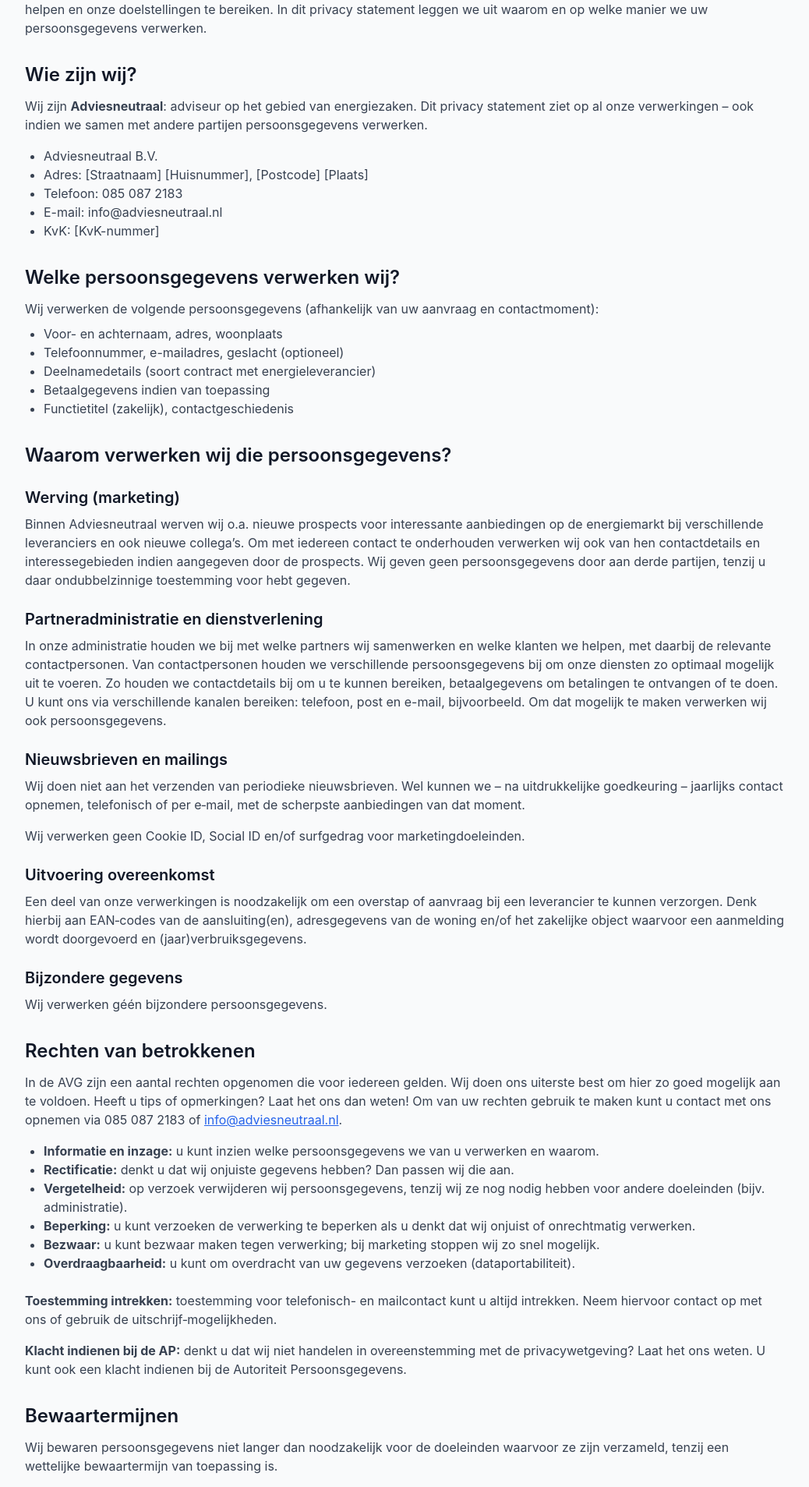
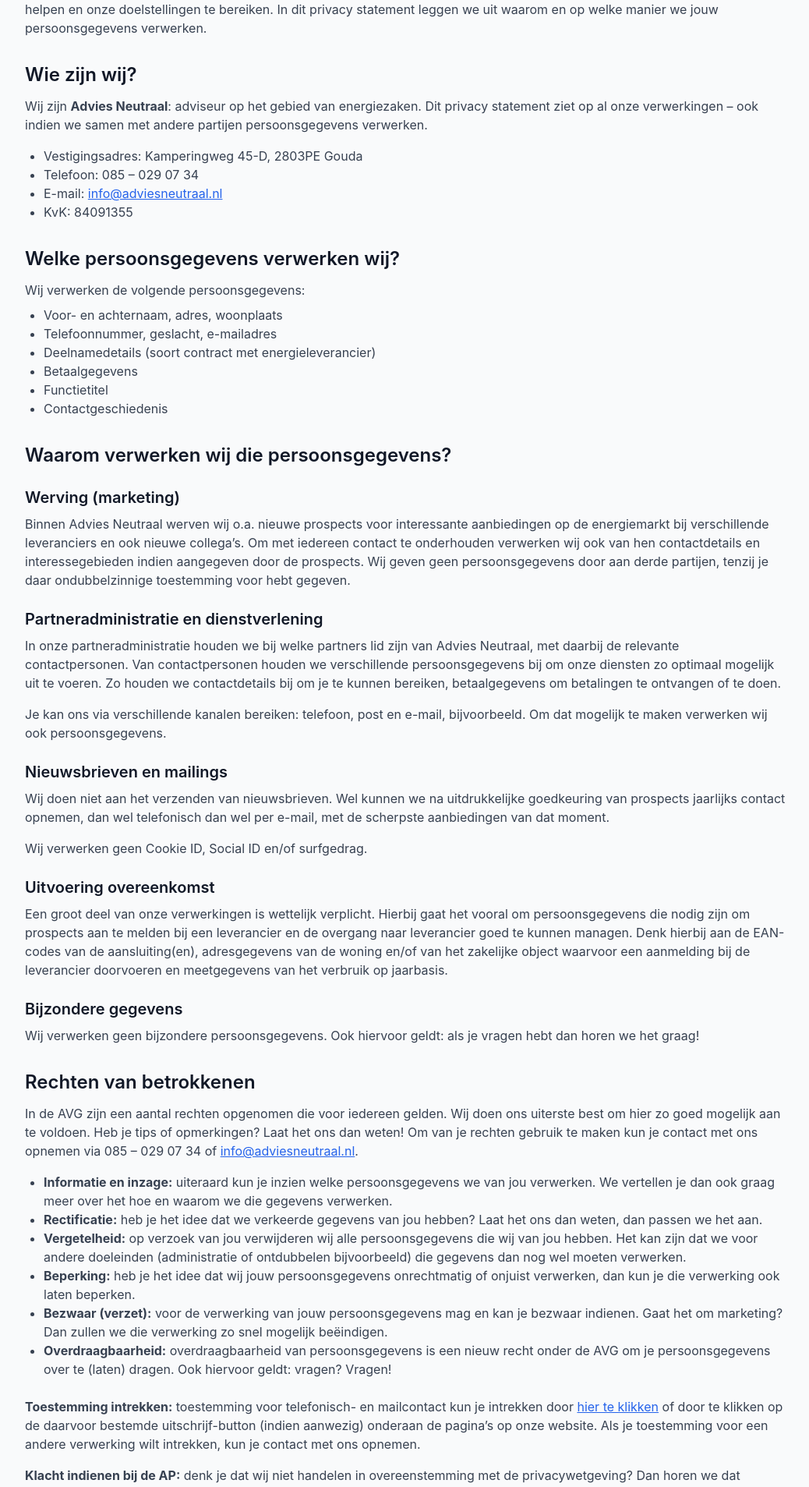
Before and after one commit to OkanLimitless/contractvergelijkers, a Next.js app: page /privacy in a window 1280 px wide. Shown: the part 244-2151 px from the top of the page at 78% size, without its empty margins (120-1158 px from the left). Built offline with nearby package versions, Linux system fonts and the light colour scheme.

Commit message:
Update privacy policy text with more precise language and details
Co-authored-by: multilog24 <multilog24@protonmail.com>

```diff
--- a/pages/privacy.tsx
+++ b/pages/privacy.tsx
@@ -24,85 +24,90 @@ export default function Privacy() {
 
           <h2 className="text-2xl font-semibold text-gray-900 mt-8 mb-3">Inleiding</h2>
           <p className="text-gray-700 mb-6">
-            Adviesneutraal verwerkt persoonsgegevens van haar klanten en websitebezoekers. Wij doen dit om u zo goed mogelijk te helpen en onze doelstellingen te bereiken. In dit privacy statement leggen we uit waarom en op welke manier we uw persoonsgegevens verwerken.
+            Advies Neutraal verwerkt persoonsgegevens van haar leden en haar klanten. Wij doen dit om onze leden zo goed mogelijk te helpen en onze doelstellingen te bereiken. In dit privacy statement leggen we uit waarom en op welke manier we jouw persoonsgegevens verwerken.
           </p>
 
           <h2 className="text-2xl font-semibold text-gray-900 mt-8 mb-3">Wie zijn wij?</h2>
           <p className="text-gray-700 mb-4">
-            Wij zijn <strong>Adviesneutraal</strong>: adviseur op het gebied van energiezaken. Dit privacy statement ziet op al onze verwerkingen – ook indien we samen met andere partijen persoonsgegevens verwerken.
+            Wij zijn <strong>Advies Neutraal</strong>: adviseur op het gebied van energiezaken. Dit privacy statement ziet op al onze verwerkingen – ook indien we samen met andere partijen persoonsgegevens verwerken.
           </p>
           <ul className="list-disc pl-6 text-gray-700 mb-6">
-            <li>Adviesneutraal B.V.</li>
-            <li>Adres: [Straatnaam] [Huisnummer], [Postcode] [Plaats]</li>
-            <li>Telefoon: 085 087 2183</li>
-            <li>E-mail: info@adviesneutraal.nl</li>
-            <li>KvK: [KvK-nummer]</li>
+            <li>Vestigingsadres: Kamperingweg 45-D, 2803PE Gouda</li>
+            <li>Telefoon: 085 – 029 07 34</li>
+            <li>E-mail: <a href="mailto:info@adviesneutraal.nl" className="text-blue-600 underline">info@adviesneutraal.nl</a></li>
+            <li>KvK: 84091355</li>
           </ul>
 
           <h2 className="text-2xl font-semibold text-gray-900 mt-8 mb-3">Welke persoonsgegevens verwerken wij?</h2>
-          <p className="text-gray-700 mb-2">Wij verwerken de volgende persoonsgegevens (afhankelijk van uw aanvraag en contactmoment):</p>
+          <p className="text-gray-700 mb-2">Wij verwerken de volgende persoonsgegevens:</p>
           <ul className="list-disc pl-6 text-gray-700 mb-6">
             <li>Voor- en achternaam, adres, woonplaats</li>
-            <li>Telefoonnummer, e-mailadres, geslacht (optioneel)</li>
+            <li>Telefoonnummer, geslacht, e-mailadres</li>
             <li>Deelnamedetails (soort contract met energieleverancier)</li>
-            <li>Betaalgegevens indien van toepassing</li>
-            <li>Functietitel (zakelijk), contactgeschiedenis</li>
+            <li>Betaalgegevens</li>
+            <li>Functietitel</li>
+            <li>Contactgeschiedenis</li>
           </ul>
 
           <h2 className="text-2xl font-semibold text-gray-900 mt-8 mb-3">Waarom verwerken wij die persoonsgegevens?</h2>
           <h3 className="text-xl font-semibold text-gray-900 mt-6 mb-2">Werving (marketing)</h3>
           <p className="text-gray-700 mb-4">
-            Binnen Adviesneutraal werven wij o.a. nieuwe prospects voor interessante aanbiedingen op de energiemarkt bij verschillende leveranciers en ook nieuwe collega’s. Om met iedereen contact te onderhouden verwerken wij ook van hen contactdetails en interessegebieden indien aangegeven door de prospects. Wij geven geen persoonsgegevens door aan derde partijen, tenzij u daar ondubbelzinnige toestemming voor hebt gegeven.
+            Binnen Advies Neutraal werven wij o.a. nieuwe prospects voor interessante aanbiedingen op de energiemarkt bij verschillende leveranciers en ook nieuwe collega’s. Om met iedereen contact te onderhouden verwerken wij ook van hen contactdetails en interessegebieden indien aangegeven door de prospects. Wij geven geen persoonsgegevens door aan derde partijen, tenzij je daar ondubbelzinnige toestemming voor hebt gegeven.
           </p>
+
           <h3 className="text-xl font-semibold text-gray-900 mt-6 mb-2">Partneradministratie en dienstverlening</h3>
           <p className="text-gray-700 mb-4">
-            In onze administratie houden we bij met welke partners wij samenwerken en welke klanten we helpen, met daarbij de relevante contactpersonen. Van contactpersonen houden we verschillende persoonsgegevens bij om onze diensten zo optimaal mogelijk uit te voeren. Zo houden we contactdetails bij om u te kunnen bereiken, betaalgegevens om betalingen te ontvangen of te doen. U kunt ons via verschillende kanalen bereiken: telefoon, post en e-mail, bijvoorbeeld. Om dat mogelijk te maken verwerken wij ook persoonsgegevens.
+            In onze partneradministratie houden we bij welke partners lid zijn van Advies Neutraal, met daarbij de relevante contactpersonen. Van contactpersonen houden we verschillende persoonsgegevens bij om onze diensten zo optimaal mogelijk uit te voeren. Zo houden we contactdetails bij om je te kunnen bereiken, betaalgegevens om betalingen te ontvangen of te doen.
           </p>
+          <p className="text-gray-700 mb-4">Je kan ons via verschillende kanalen bereiken: telefoon, post en e-mail, bijvoorbeeld. Om dat mogelijk te maken verwerken wij ook persoonsgegevens.</p>
+
           <h3 className="text-xl font-semibold text-gray-900 mt-6 mb-2">Nieuwsbrieven en mailings</h3>
           <p className="text-gray-700 mb-4">
-            Wij doen niet aan het verzenden van periodieke nieuwsbrieven. Wel kunnen we – na uitdrukkelijke goedkeuring – jaarlijks contact opnemen, telefonisch of per e‑mail, met de scherpste aanbiedingen van dat moment.
+            Wij doen niet aan het verzenden van nieuwsbrieven. Wel kunnen we na uitdrukkelijke goedkeuring van prospects jaarlijks contact opnemen, dan wel telefonisch dan wel per e-mail, met de scherpste aanbiedingen van dat moment.
           </p>
-          <p className="text-gray-700 mb-4">
-            Wij verwerken geen Cookie ID, Social ID en/of surfgedrag voor marketingdoeleinden.
-          </p>
+          <p className="text-gray-700 mb-4">Wij verwerken geen Cookie ID, Social ID en/of surfgedrag.</p>
+
           <h3 className="text-xl font-semibold text-gray-900 mt-6 mb-2">Uitvoering overeenkomst</h3>
           <p className="text-gray-700 mb-4">
-            Een deel van onze verwerkingen is noodzakelijk om een overstap of aanvraag bij een leverancier te kunnen verzorgen. Denk hierbij aan EAN‑codes van de aansluiting(en), adresgegevens van de woning en/of het zakelijke object waarvoor een aanmelding wordt doorgevoerd en (jaar)verbruiksgegevens.
+            Een groot deel van onze verwerkingen is wettelijk verplicht. Hierbij gaat het vooral om persoonsgegevens die nodig zijn om prospects aan te melden bij een leverancier en de overgang naar leverancier goed te kunnen managen. Denk hierbij aan de EAN-codes van de aansluiting(en), adresgegevens van de woning en/of van het zakelijke object waarvoor een aanmelding bij de leverancier doorvoeren en meetgegevens van het verbruik op jaarbasis.
           </p>
+
           <h3 className="text-xl font-semibold text-gray-900 mt-6 mb-2">Bijzondere gegevens</h3>
-          <p className="text-gray-700 mb-6">Wij verwerken géén bijzondere persoonsgegevens.</p>
+          <p className="text-gray-700 mb-6">Wij verwerken geen bijzondere persoonsgegevens. Ook hiervoor geldt: als je vragen hebt dan horen we het graag!</p>
 
           <h2 className="text-2xl font-semibold text-gray-900 mt-8 mb-3">Rechten van betrokkenen</h2>
           <p className="text-gray-700 mb-4">
-            In de AVG zijn een aantal rechten opgenomen die voor iedereen gelden. Wij doen ons uiterste best om hier zo goed mogelijk aan te voldoen. Heeft u tips of opmerkingen? Laat het ons dan weten! Om van uw rechten gebruik te maken kunt u contact met ons opnemen via 085 087 2183 of <a href="mailto:info@adviesneutraal.nl" className="text-blue-600 underline">info@adviesneutraal.nl</a>.
+            In de AVG zijn een aantal rechten opgenomen die voor iedereen gelden. Wij doen ons uiterste best om hier zo goed mogelijk aan te voldoen. Heb je tips of opmerkingen? Laat het ons dan weten! Om van je rechten gebruik te maken kun je contact met ons opnemen via 085 – 029 07 34 of <a href="mailto:info@adviesneutraal.nl" className="text-blue-600 underline">info@adviesneutraal.nl</a>.
           </p>
           <ul className="list-disc pl-6 text-gray-700 mb-6">
-            <li><strong>Informatie en inzage:</strong> u kunt inzien welke persoonsgegevens we van u verwerken en waarom.</li>
-            <li><strong>Rectificatie:</strong> denkt u dat wij onjuiste gegevens hebben? Dan passen wij die aan.</li>
-            <li><strong>Vergetelheid:</strong> op verzoek verwijderen wij persoonsgegevens, tenzij wij ze nog nodig hebben voor andere doeleinden (bijv. administratie).</li>
-            <li><strong>Beperking:</strong> u kunt verzoeken de verwerking te beperken als u denkt dat wij onjuist of onrechtmatig verwerken.</li>
-            <li><strong>Bezwaar:</strong> u kunt bezwaar maken tegen verwerking; bij marketing stoppen wij zo snel mogelijk.</li>
-            <li><strong>Overdraagbaarheid:</strong> u kunt om overdracht van uw gegevens verzoeken (dataportabiliteit).
-            </li>
+            <li><strong>Informatie en inzage:</strong> uiteraard kun je inzien welke persoonsgegevens we van jou verwerken. We vertellen je dan ook graag meer over het hoe en waarom we die gegevens verwerken.</li>
+            <li><strong>Rectificatie:</strong> heb je het idee dat we verkeerde gegevens van jou hebben? Laat het ons dan weten, dan passen we het aan.</li>
+            <li><strong>Vergetelheid:</strong> op verzoek van jou verwijderen wij alle persoonsgegevens die wij van jou hebben. Het kan zijn dat we voor andere doeleinden (administratie of ontdubbelen bijvoorbeeld) die gegevens dan nog wel moeten verwerken.</li>
+            <li><strong>Beperking:</strong> heb je het idee dat wij jouw persoonsgegevens onrechtmatig of onjuist verwerken, dan kun je die verwerking ook laten beperken.</li>
+            <li><strong>Bezwaar (verzet):</strong> voor de verwerking van jouw persoonsgegevens mag en kan je bezwaar indienen. Gaat het om marketing? Dan zullen we die verwerking zo snel mogelijk beëindigen.</li>
+            <li><strong>Overdraagbaarheid:</strong> overdraagbaarheid van persoonsgegevens is een nieuw recht onder de AVG om je persoonsgegevens over te (laten) dragen. Ook hiervoor geldt: vragen? Vragen!</li>
           </ul>
           <p className="text-gray-700 mb-4">
-            <strong>Toestemming intrekken:</strong> toestemming voor telefonisch- en mailcontact kunt u altijd intrekken. Neem hiervoor contact op met ons of gebruik de uitschrijf‑mogelijkheden.
+            <strong>Toestemming intrekken:</strong> toestemming voor telefonisch- en mailcontact kun je intrekken door <a className="text-blue-600 underline" href="mailto:info@adviesneutraal.nl?subject=Intrekken%20toestemming">hier te klikken</a> of door te klikken op de daarvoor bestemde uitschrijf-button (indien aanwezig) onderaan de pagina’s op onze website. Als je toestemming voor een andere verwerking wilt intrekken, kun je contact met ons opnemen.
           </p>
           <p className="text-gray-700 mb-6">
-            <strong>Klacht indienen bij de AP:</strong> denkt u dat wij niet handelen in overeenstemming met de privacywetgeving? Laat het ons weten. U kunt ook een klacht indienen bij de Autoriteit Persoonsgegevens.
+            <strong>Klacht indienen bij de AP:</strong> denk je dat wij niet handelen in overeenstemming met de privacywetgeving? Dan horen we dat natuurlijk graag. Je kan hierover ook een klacht indienen bij de Autoriteit Persoonsgegevens (AP).
           </p>
 
           <h2 className="text-2xl font-semibold text-gray-900 mt-8 mb-3">Bewaartermijnen</h2>
-          <p className="text-gray-700 mb-6">Wij bewaren persoonsgegevens niet langer dan noodzakelijk voor de doeleinden waarvoor ze zijn verzameld, tenzij een wettelijke bewaartermijn van toepassing is.</p>
+          <p className="text-gray-700 mb-6">Wij bewaren persoonsgegevens niet langer dan noodzakelijk.</p>
 
           <h2 className="text-2xl font-semibold text-gray-900 mt-8 mb-3">Grondslagen van de verwerkingen</h2>
           <p className="text-gray-700 mb-6">
-            Zoals hierboven toegelicht verwerken wij sommige gegevens voor het uitvoeren van een wettelijke plicht en een groot deel voor de uitvoering van een overeenkomst. Daarnaast kunnen wij gegevens verwerken op basis van uw toestemming (met name voor toekomstige passende aanbiedingen) of ons gerechtvaardigd belang (bijv. klantenservice).
+            Zoals hierboven toegelicht verwerken wij sommige gegevens voor het uitvoeren van een wettelijke plicht en de meeste voor het uitvoeren van een overeenkomst. Wil je hier meer over weten, aarzel dan niet ons te contacteren! Tot slot verwerken we sommige gegevens met jouw toestemming: dit gaat met name over toekomstige passende aanbiedingen op de energiemarkt.
           </p>
 
           <h2 className="text-2xl font-semibold text-gray-900 mt-8 mb-3">Derde ontvangers</h2>
           <p className="text-gray-700 mb-6">
-            Voor de uitvoering van onze dienstverlening schakelen wij dienstverleners in (verwerkers). Wij werken bijvoorbeeld met (bel‑)software, een beveiligde cloud‑omgeving en – uitsluitend bij een overstap – energieleveranciers. Met deze partijen sluiten wij verwerkersovereenkomsten. Soms zijn wij wettelijk verplicht persoonsgegevens aan derden te verstrekken; zoals aan de energieleverancier indien een contract wordt opgemaakt of aan de Belastingdienst. Wij verstrekken geen gegevens aan derden voor andere doeleinden dan hierboven toegelicht.
+            Voor de uitvoering van onze dienstverlening schakelen wij dienstverleners in. Dit zijn geen ‘derde ontvangers’ maar verwerkers. Wij werken bijvoorbeeld met belsoftware – een verlenging van de Asterisk PBX centrale –, een beveiligde cloud-omgeving partners, en energieleveranciers. Deze partijen verwerken persoonsgegevens in overeenstemming met de opdracht van Advies Neutraal.
+          </p>
+          <p className="text-gray-700 mb-6">
+            Soms zijn we wettelijk verplicht om persoonsgegevens aan derden te verstrekken; zoals de energieleverancier indien een contract wordt opgemaakt voor de prospect of bijvoorbeeld de Belastingdienst. Wij verstrekken verder geen gegevens aan derden voor andere doeleinden dan hierboven toegelicht.
           </p>
 
           <div className="mt-10 text-sm text-gray-600">Laatste update: {new Date().toLocaleDateString('nl-NL')}</div>
```
